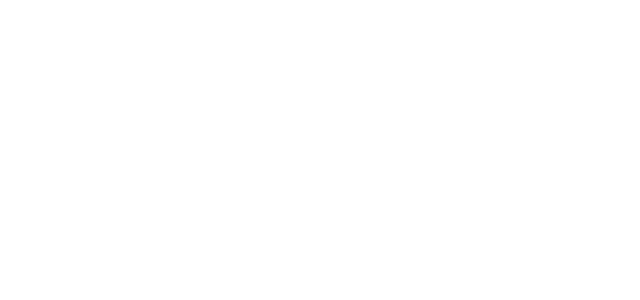
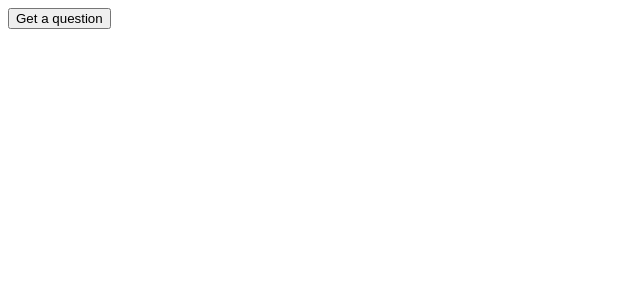
Before and after one commit to SamZirbel/JeopardyProject, an Angular app in the folder JeopardyProject/: page / in a window 1280 px wide. Shown: the top 300 px of the page, without its empty margins (0-640 px from the left). Built offline with nearby package versions, Linux system fonts and the light colour scheme.

Commit message:
Able To Populate Webpage

```diff
--- a/JeopardyProject/src/app/app.component.html
+++ b/JeopardyProject/src/app/app.component.html
@@ -1,3 +1,5 @@
 
 
+<app-home-page></app-home-page>
+
 <router-outlet></router-outlet>
--- a/JeopardyProject/src/app/app.module.ts
+++ b/JeopardyProject/src/app/app.module.ts
@@ -3,6 +3,8 @@ import { BrowserModule } from '@angular/platform-browser';
 
 import { AppRoutingModule } from './app-routing.module';
 import { AppComponent } from './app.component';
+
+import { HttpClientModule } from '@angular/common/http';
 
 // VV Application Components
 import { HomePageComponent } from './home-page/home-page.component';
@@ -14,7 +16,8 @@ import { HomePageComponent } from './home-page/home-page.component';
   ],
   imports: [
     BrowserModule,
-    AppRoutingModule
+    AppRoutingModule,
+    HttpClientModule
   ],
   providers: [],
   bootstrap: [AppComponent]
--- a/JeopardyProject/src/app/services/question.service.ts
+++ b/JeopardyProject/src/app/services/question.service.ts
@@ -14,7 +14,7 @@ export class QuestionService {
 
     getQuestion():Observable<Question>{
 
-      return this.http.get("https://jservice.io/api?random") as Observable<Question>;
+      return this.http.get("https://jservice.io/api/random") as Observable<Question>;
 
   }
 
```
